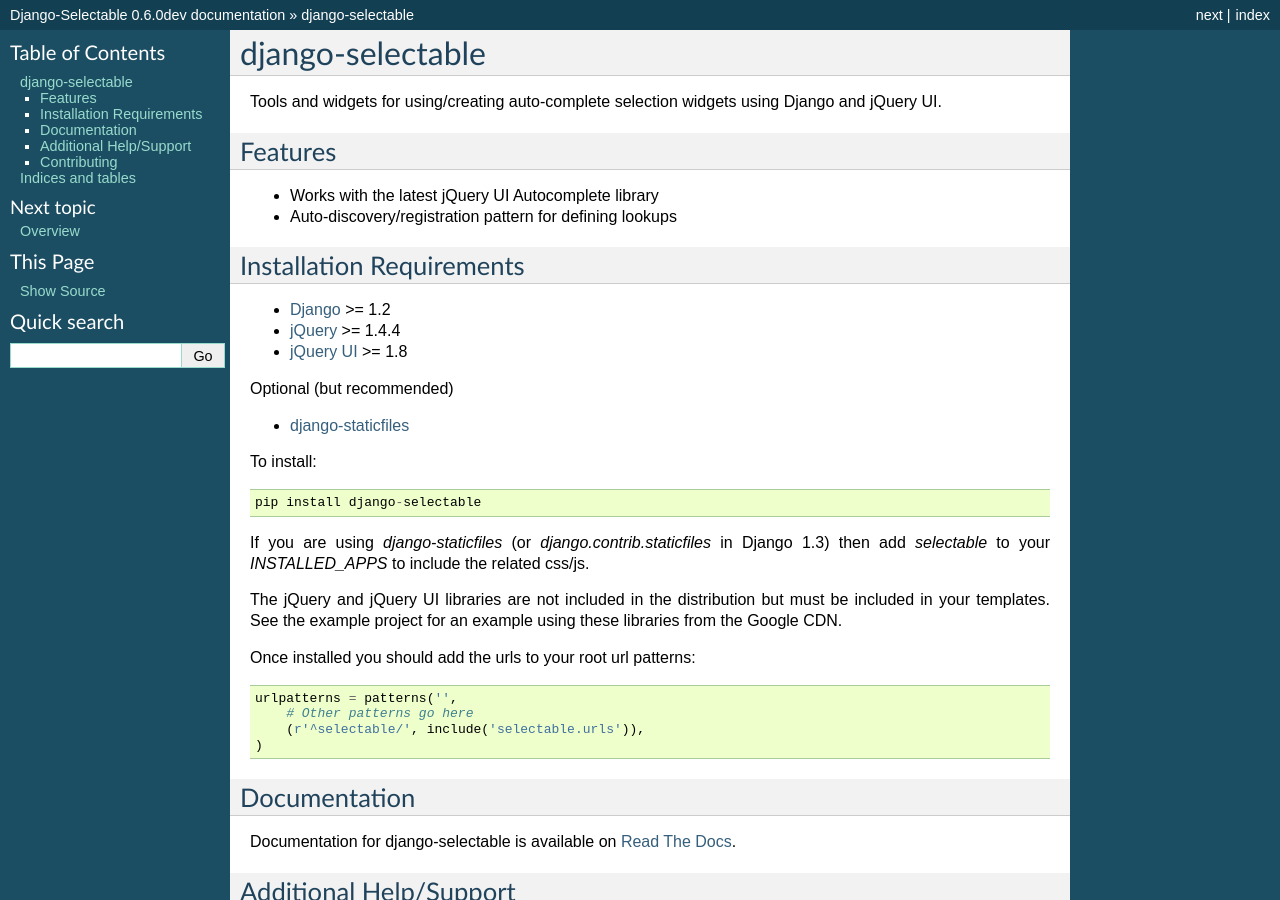
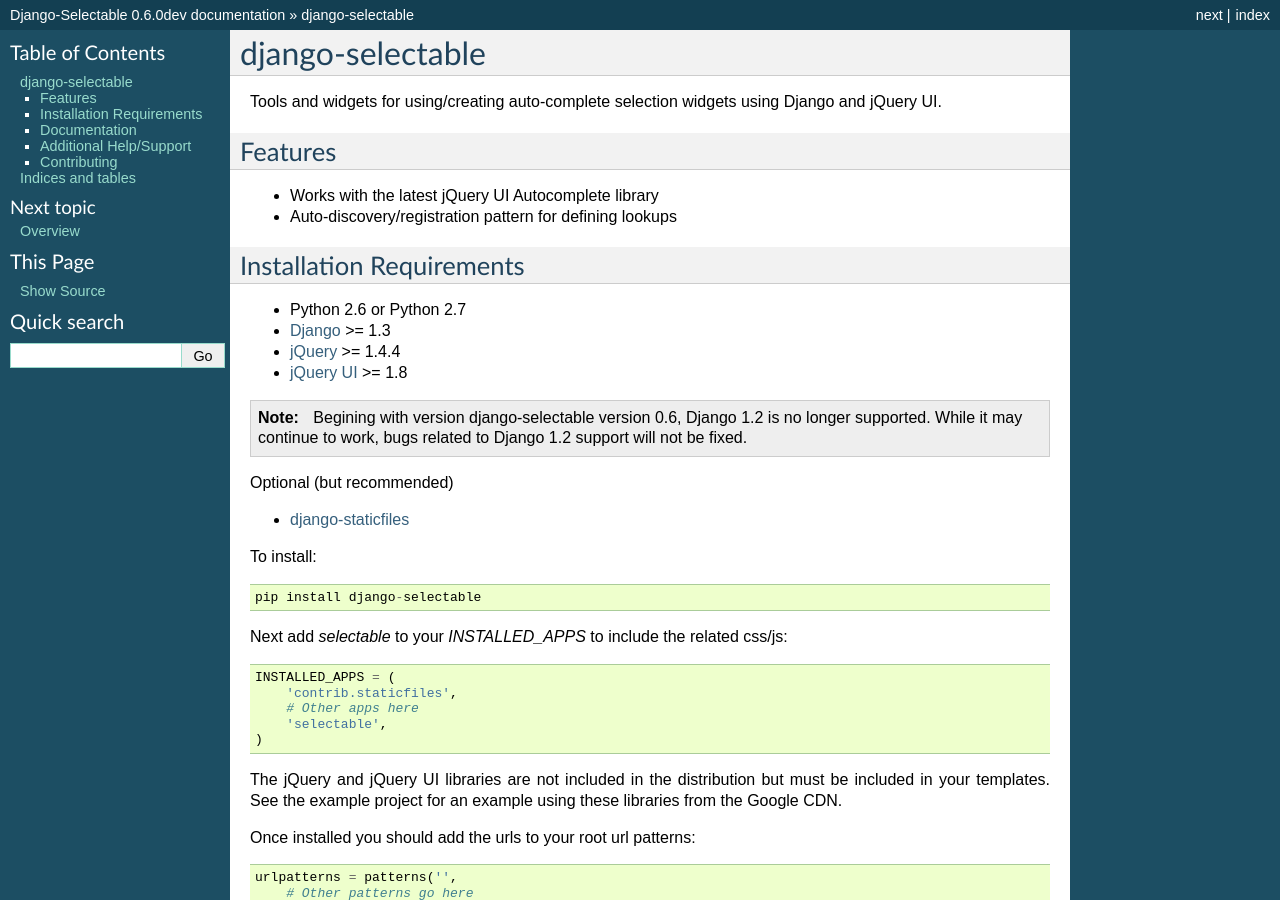
Before and after one commit to mlavin/django-selectable, a Sphinx documentation site: the page built from docs/index.rst, in a window 1280 px wide and 900 px high. Built offline with Sphinx 7.4.7, drawn with Linux system fonts in a browser that asks for light colours.

Commit message:
Notes on the current state of Django/Python support.

```diff
--- a/README.rst
+++ b/README.rst
@@ -13,9 +13,16 @@
 Installation Requirements
 -----------------------------------
 
-- `Django <http://www.djangoproject.com/>`_ >= 1.2
+- Python 2.6 or Python 2.7
+- `Django <http://www.djangoproject.com/>`_ >= 1.3
 - `jQuery <http://jquery.com/>`_ >= 1.4.4
 - `jQuery UI <http://jqueryui.com/>`_ >= 1.8
+
+.. note::
+
+    Begining with version django-selectable version 0.6, Django 1.2 is no longer supported.
+    While it may continue to work, bugs related to Django 1.2 support will not be fixed.
+
 
 Optional (but recommended)
 
@@ -25,8 +32,13 @@
 
     pip install django-selectable
 
-If you are using `django-staticfiles` (or `django.contrib.staticfiles` in Django 1.3) then
-add `selectable` to your `INSTALLED_APPS` to include the related css/js.
+Next add `selectable` to your `INSTALLED_APPS` to include the related css/js::
+
+    INSTALLED_APPS = (
+        'contrib.staticfiles',
+        # Other apps here
+        'selectable',
+    )
 
 The jQuery and jQuery UI libraries are not included in the distribution but must be included
 in your templates. See the example project for an example using these libraries from the
@@ -34,10 +46,10 @@
 
 Once installed you should add the urls to your root url patterns::
 
-        urlpatterns = patterns('',
-            # Other patterns go here
-            (r'^selectable/', include('selectable.urls')),
-        )
+    urlpatterns = patterns('',
+        # Other patterns go here
+        (r'^selectable/', include('selectable.urls')),
+    )
 
 
 Documentation
--- a/docs/releases.rst
+++ b/docs/releases.rst
@@ -3,6 +3,10 @@
 
 v0.6.0 (Released TBD)
 --------------------------------------
+
+This release continues to clean up the API and JS. Python 2.5 support has been
+dropped to work towards Python 3 support. This also drops Django 1.2 support which
+is no longer receiving security fixes.
 
 Features
 _________________
@@ -15,6 +19,8 @@
 
 - ``get_item_value`` and ``get_item_id`` are no longer marked as safe by default.
 - Removed AutoComboboxSelectField and AutoComboboxSelectMultipleField. These were deprecated in 0.5.
+- Dropping Python 2.5 support
+- Dropping Django 1.2 support
 
 
 v0.5.2 (Released 2012-06-27)
```
